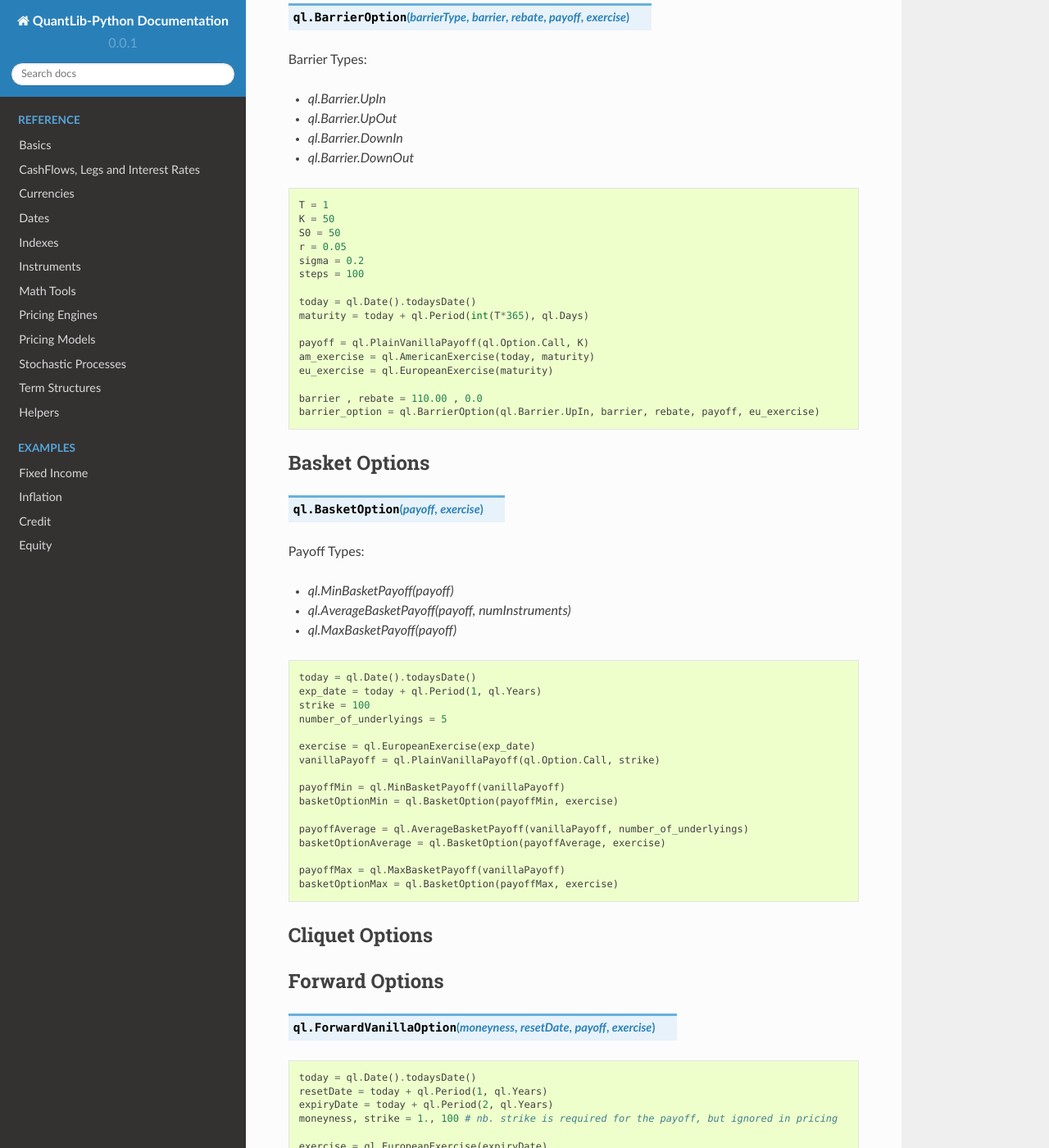
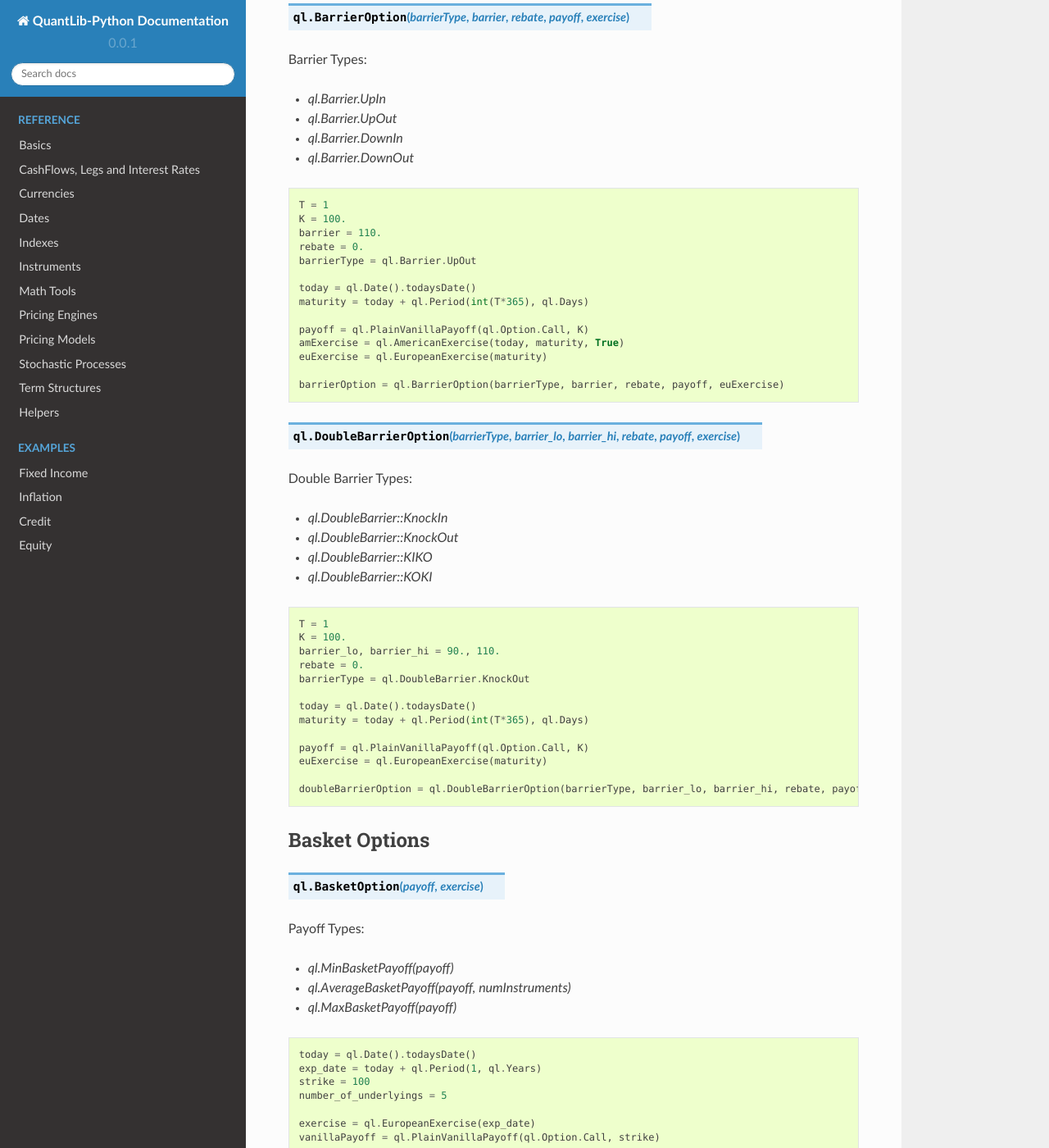
Before and after one commit to nhaga/QuantLib-Python-Docs, a Sphinx documentation site: the page built from docs/instruments/options.rst, in a window 1280 px wide and 1400 px high, scrolled down 1729 px. Shown: the whole window at 82% size. Built offline with Sphinx 7.4.7 and the Read the Docs theme 2.0.0, drawn with Linux system fonts in a browser that asks for light colours; formulas are drawn with MathJax 3.

Commit message:
Adding DoubleBarrierOption to instruments

```diff
--- a/docs/instruments/options.rst
+++ b/docs/instruments/options.rst
@@ -90,25 +90,48 @@ Barrier Types:
 - `ql.Barrier.DownIn`
 - `ql.Barrier.DownOut`
 
-
 .. code-block:: python
 
   T = 1
-  K = 50
-  S0 = 50
-  r = 0.05
-  sigma = 0.2
-  steps = 100
+  K = 100.
+  barrier = 110.
+  rebate = 0.
+  barrierType = ql.Barrier.UpOut
 
   today = ql.Date().todaysDate()
   maturity = today + ql.Period(int(T*365), ql.Days)
 
   payoff = ql.PlainVanillaPayoff(ql.Option.Call, K)
-  am_exercise = ql.AmericanExercise(today, maturity)
-  eu_exercise = ql.EuropeanExercise(maturity)
+  amExercise = ql.AmericanExercise(today, maturity, True)
+  euExercise = ql.EuropeanExercise(maturity)
 
-  barrier , rebate = 110.00 , 0.0
-  barrier_option = ql.BarrierOption(ql.Barrier.UpIn, barrier, rebate, payoff, eu_exercise)
+  barrierOption = ql.BarrierOption(barrierType, barrier, rebate, payoff, euExercise)
+
+
+.. function:: ql.DoubleBarrierOption(barrierType, barrier_lo, barrier_hi, rebate, payoff, exercise)
+
+Double Barrier Types:
+
+- `ql.DoubleBarrier::KnockIn`
+- `ql.DoubleBarrier::KnockOut`
+- `ql.DoubleBarrier::KIKO`
+- `ql.DoubleBarrier::KOKI`
+
+.. code-block:: python
+
+  T = 1
+  K = 100.
+  barrier_lo, barrier_hi = 90., 110.
+  rebate = 0.
+  barrierType = ql.DoubleBarrier.KnockOut
+
+  today = ql.Date().todaysDate()
+  maturity = today + ql.Period(int(T*365), ql.Days)
+
+  payoff = ql.PlainVanillaPayoff(ql.Option.Call, K)
+  euExercise = ql.EuropeanExercise(maturity)
+
+  doubleBarrierOption = ql.DoubleBarrierOption(barrierType, barrier_lo, barrier_hi, rebate, payoff, euExercise)
 
 
 Basket Options
```
